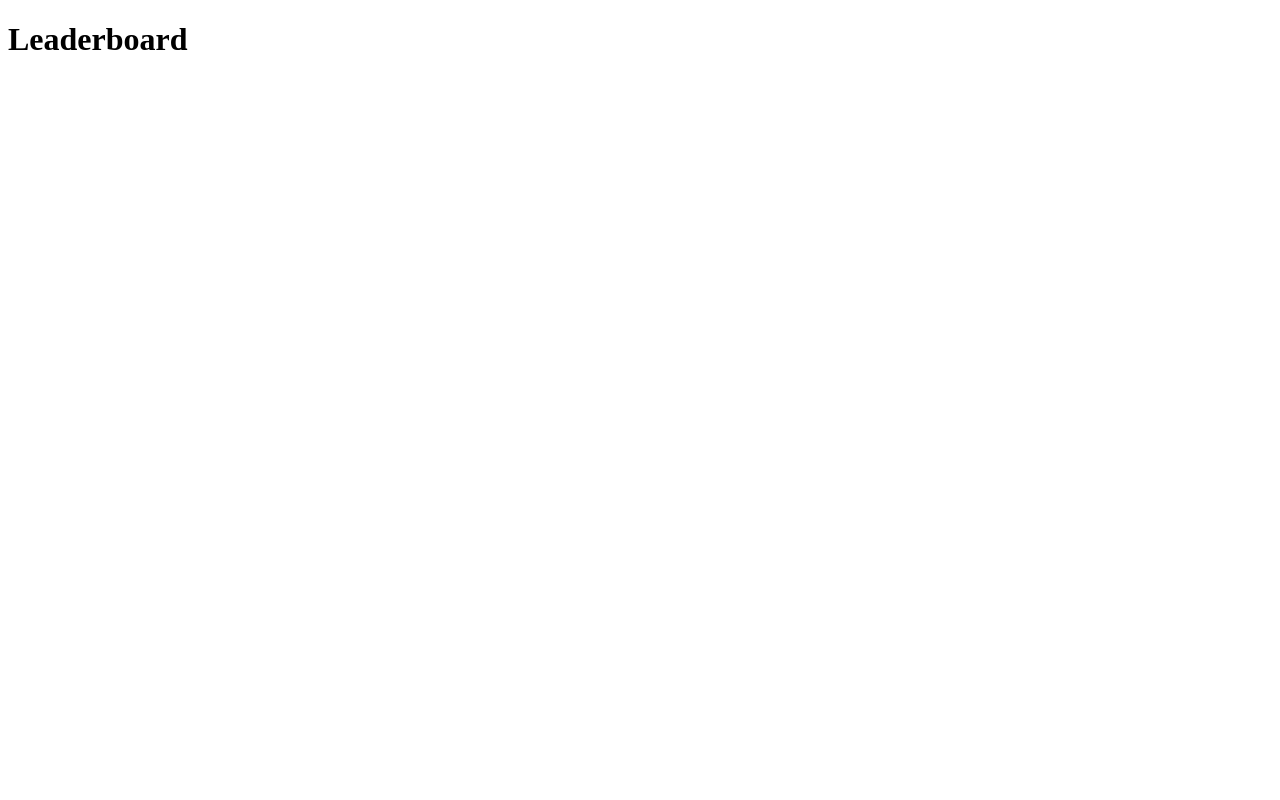
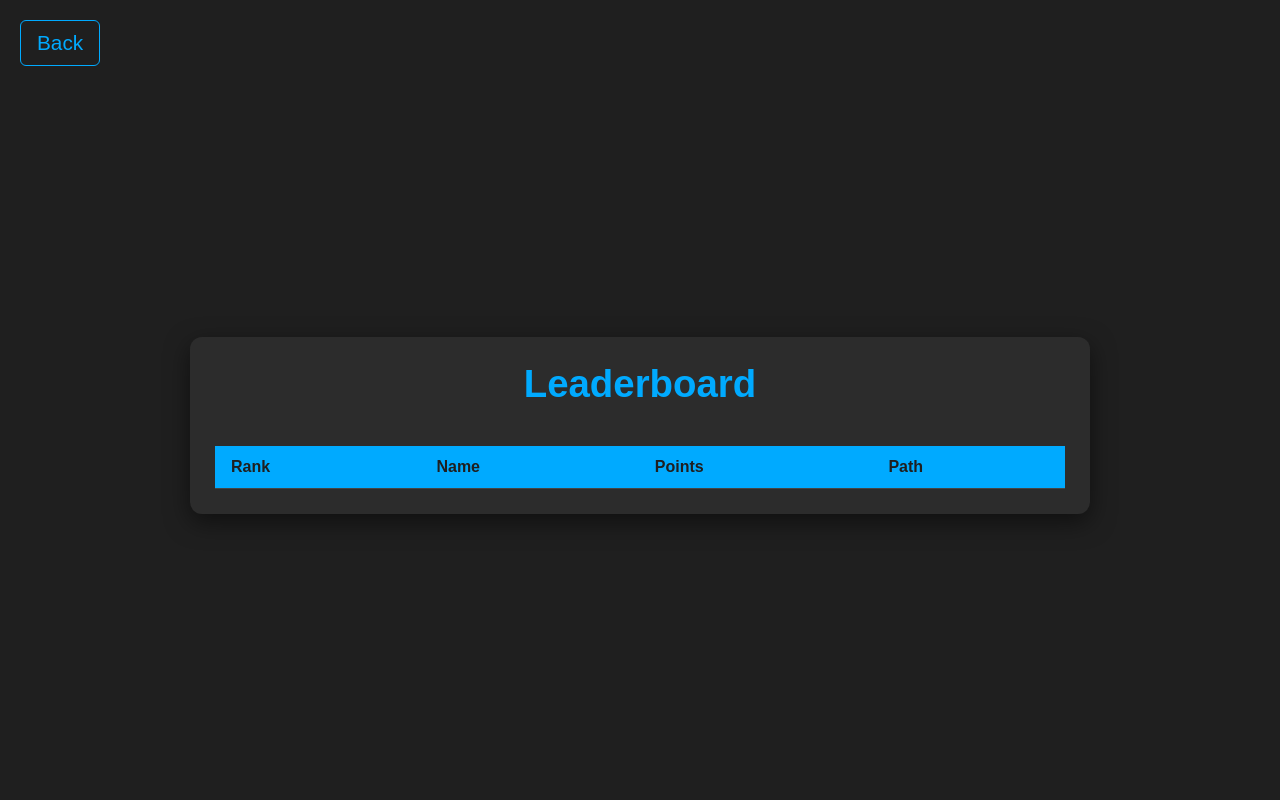
Before and after one commit to zGamingTechz/PathCoder, a Flask app: page /leaderboard in a window 1280 px wide. Before the commit the page is almost empty. Run offline with Flask 3, Linux system fonts and the light colour scheme; lists and menus that the app fills with data are empty.

Commit message:
Added leaderboard UI

```diff
--- /dev/null
+++ b/static/style_leaderboard.css
@@ -0,0 +1,113 @@
+/* General Reset */
+* {
+    margin: 0;
+    padding: 0;
+    box-sizing: border-box;
+}
+
+body {
+    font-family: 'Arial', sans-serif;
+    background-color: #1f1f1f;
+    color: #f1f1f1;
+    display: flex;
+    flex-direction: column;
+    justify-content: center;
+    align-items: center;
+    min-height: 100vh;
+    padding-top: 20px;
+}
+
+/* Back Button */
+.back-button {
+    position: absolute;
+    top: 20px;
+    left: 20px;
+    color: #00aaff;
+    font-size: 1.3rem;
+    text-decoration: none;
+    padding: 10px 16px;
+    border: 1px solid #00aaff;
+    border-radius: 6px;
+    background-color: transparent;
+    transition: background-color 0.3s, color 0.3s, transform 0.2s;
+    z-index: 10;
+}
+
+.back-button:hover {
+    background-color: #00aaff;
+    color: #fff;
+    transform: translateY(-2px);
+}
+
+/* Leaderboard Container */
+.leaderboard-container {
+    width: 90%;
+    max-width: 900px;
+    background-color: #2c2c2c;
+    border-radius: 12px;
+    box-shadow: 0 8px 25px rgba(0, 0, 0, 0.5);
+    padding: 25px;
+    margin-top: 80px;
+    margin-bottom: 50px;
+    display: flex;
+    flex-direction: column;
+}
+
+h1 {
+    color: #00aaff;
+    font-size: 2.4rem;
+    font-weight: 700;
+    margin-bottom: 20px;
+    text-align: center;
+}
+
+/* Leaderboard Table */
+.leaderboard-table {
+    width: 100%;
+    border-collapse: collapse;
+    margin-top: 20px;
+}
+
+.leaderboard-table th,
+.leaderboard-table td {
+    text-align: left;
+    padding: 12px 16px;
+    border-bottom: 1px solid #444;
+}
+
+.leaderboard-table th {
+    background-color: #00aaff;
+    color: #1f1f1f;
+    font-weight: bold;
+}
+
+.leaderboard-table tr:nth-child(even) {
+    background-color: #333;
+}
+
+.leaderboard-table tr:nth-child(odd) {
+    background-color: #2c2c2c;
+}
+
+.leaderboard-table tr:hover {
+    background-color: #444;
+    transition: background-color 0.2s ease-in-out;
+}
+
+.leaderboard-table td {
+    color: #f1f1f1;
+    font-size: 1rem;
+}
+
+/* Responsive Design */
+@media (max-width: 768px) {
+    .leaderboard-container {
+        width: 95%;
+        padding: 20px;
+    }
+
+    .leaderboard-table td,
+    .leaderboard-table th {
+        padding: 10px;
+    }
+}
--- a/templates/leaderboard.html
+++ b/templates/leaderboard.html
@@ -1,5 +1,38 @@
 {% extends "base.html" %}
 
+{% block head %}
+<link rel="stylesheet" href="{{ url_for('static', filename='style_leaderboard.css') }}">
+<title>Leaderboard</title>
+{% endblock %}
+
 {% block body %}
-<h1>Leaderboard</h1>
+<a href="/" class="back-button">Back</a>
+
+<div class="leaderboard-container">
+    <div class="leaderboard-header">
+        <h1>Leaderboard</h1>
+    </div>
+
+    <table class="leaderboard-table">
+        <thead>
+            <tr>
+                <th>Rank</th>
+                <th>Name</th>
+                <th>Points</th>
+                <th>Path</th>
+            </tr>
+        </thead>
+        <tbody>
+            {% for user in users %}
+            <tr class="leaderboard-entry">
+                <td>{{ loop.index }}</td>
+                <td>{{ user.name }}</td>
+                <td>{{ user.points }}</td>
+                <td>{{ user.path }}</td>
+            </tr>
+            {% endfor %}
+        </tbody>
+    </table>
+</div>
+
 {% endblock %}
```
